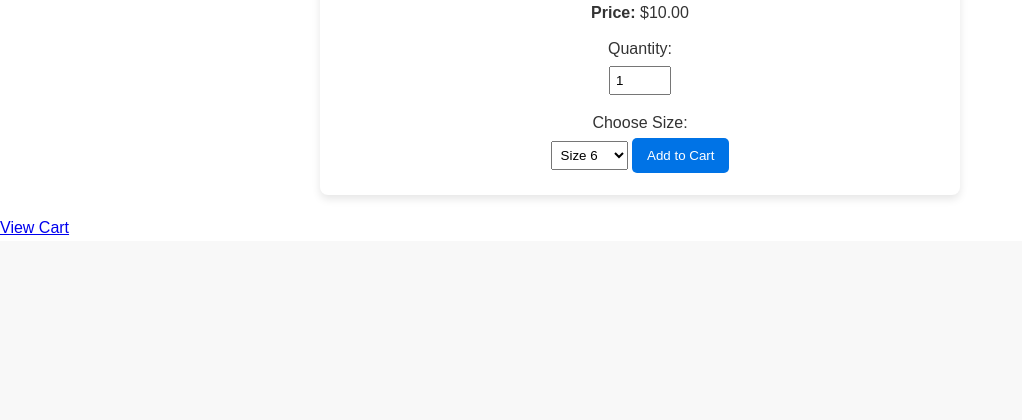
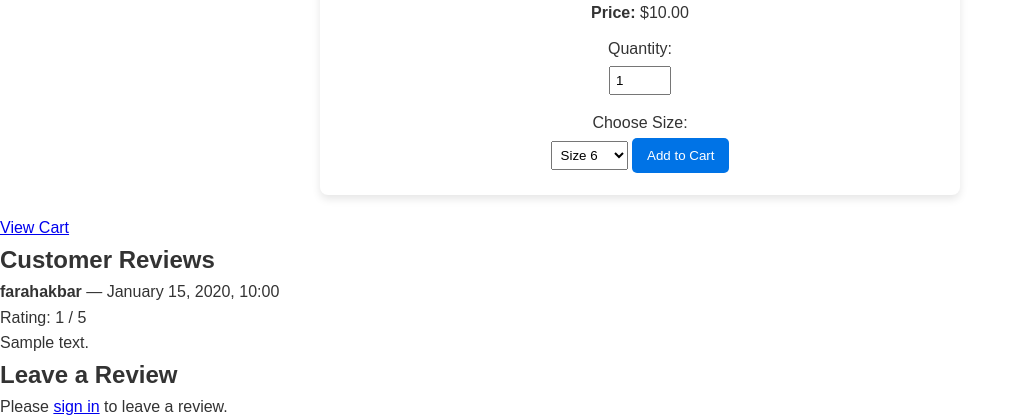
Before and after one commit to Farah-94/shoes, a Django app: template walkease/store/templates/store/buy_product.html in a window 1280 px wide. Shown: the part 577-997 px from the top of the page, without its empty margins (0-1022 px from the left). Before the commit the page ends 812 px from the top, so only its background shows below. Run offline with Django 5.2, Linux system fonts and the light colour scheme; the template is opened without the code that fills it: values that come from a table or form of the project are taken from there, others are empty; data comes from the database, SQL or seed files in the repository; tables that the repository leaves empty hold one stand-in row (values such as "Sample post"); grey boxes marked "Sample" are stand-in pictures.

Commit message:
buyproduct is updated with the review

```diff
--- a/walkease/store/models.py
+++ b/walkease/store/models.py
@@ -1,4 +1,5 @@
 from django.db import models
+from django.conf import settings
 
 class Product(models.Model):
     name = models.CharField(max_length=255)
@@ -10,11 +11,10 @@ class Product(models.Model):
     def __str__(self):
         return self.name
 
-
 class Order(models.Model):
     user = models.ForeignKey("auth.User", on_delete=models.CASCADE)
     # Use the string "store.OrderItem" which tells Django to look for the OrderItem model
-    # in the app with the label "store" (which is usually determined automatically from your AppConfig)
+    # in the app with the label "store"
     items = models.ManyToManyField("store.OrderItem")
     shipping_address = models.TextField()
     payment_method = models.CharField(max_length=50)
@@ -24,7 +24,6 @@ class Order(models.Model):
 
     def __str__(self):
         return f"Order {self.id} - {self.user.username}"
-
 
 class OrderItem(models.Model):
     product = models.ForeignKey(Product, on_delete=models.CASCADE)
@@ -42,3 +41,25 @@ class OrderItem(models.Model):
 
     def __str__(self):
         return f"{self.quantity} x {self.product.name} (Size {self.size})"
+
+class Review(models.Model):
+    RATING_CHOICES = [
+        (1, "1 Star"),
+        (2, "2 Stars"),
+        (3, "3 Stars"),
+        (4, "4 Stars"),
+        (5, "5 Stars"),
+    ]
+
+    product = models.ForeignKey(Product, on_delete=models.CASCADE, related_name="reviews")
+    user = models.ForeignKey(settings.AUTH_USER_MODEL, on_delete=models.SET_NULL, null=True, blank=True)
+    rating = models.IntegerField(choices=RATING_CHOICES)
+    comment = models.TextField()
+    created_at = models.DateTimeField(auto_now_add=True)
+
+    class Meta:
+        ordering = ["-created_at"]
+
+    def __str__(self):
+        username = self.user.username if self.user else "Anonymous"
+        return f"{self.product.name} – {self.rating} by {username}"
--- a/walkease/store/templates/store/buy_product.html
+++ b/walkease/store/templates/store/buy_product.html
@@ -52,10 +52,53 @@
     {% endif %}
 </div>
 
-
 <a href="{% url 'cart:view_cart' %}" class="view-cart-button">View Cart</a>
 
+<!-- Reviews Section -->
+<div class="reviews-section">
+  <h2>Customer Reviews</h2>
+  {% if reviews %}
+    {% for review in reviews %}
+      <div class="review">
+        <p>
+          <strong>{{ review.user.username|default:"Anonymous" }}</strong>
+          &mdash; {{ review.created_at|date:"F j, Y, H:i" }}
+        </p>
+        <p>Rating: {{ review.rating }} / 5</p>
+        <p>{{ review.comment }}</p>
+      </div>
+    {% endfor %}
+  {% else %}
+    <p>No reviews yet. Be the first to review this product!</p>
+  {% endif %}
+</div>
 
+<!-- Leave a Review Section -->
+<div class="review-form-section">
+  <h2>Leave a Review</h2>
+  {% if user.is_authenticated %}
+    <form method="post" action="">
+      {% csrf_token %}
+      {{ review_form.non_field_errors }}
+
+      <div class="form-field">
+        {{ review_form.rating.label_tag }}<br>
+        {{ review_form.rating }}<br>
+        {{ review_form.rating.errors }}
+      </div>
+      <div class="form-field">
+        {{ review_form.comment.label_tag }}<br>
+        {{ review_form.comment }}<br>
+        {{ review_form.comment.errors }}
+      </div>
+      <button type="submit" name="submit_review">Submit Review</button>
+    </form>
+  {% else %}
+    <p>
+      Please <a href="{% url 'account_login' %}?next={{ request.path }}">sign in</a> to leave a review.
+    </p>
+  {% endif %}
+</div>
 
 <script>
     function zoomImage(image) {
```
Also changed, not shown: walkease/store/forms.py (added, +15 -0 lines), walkease/store/views.py (+75 -43 lines).
